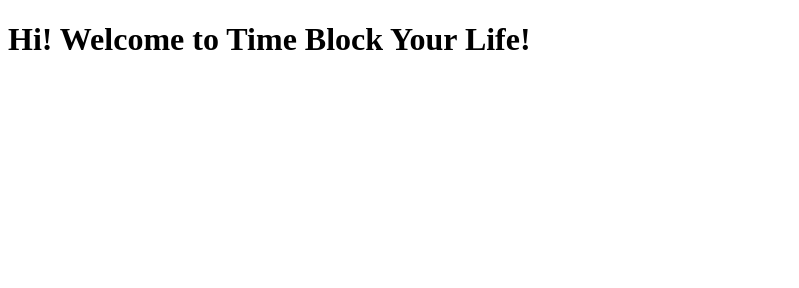
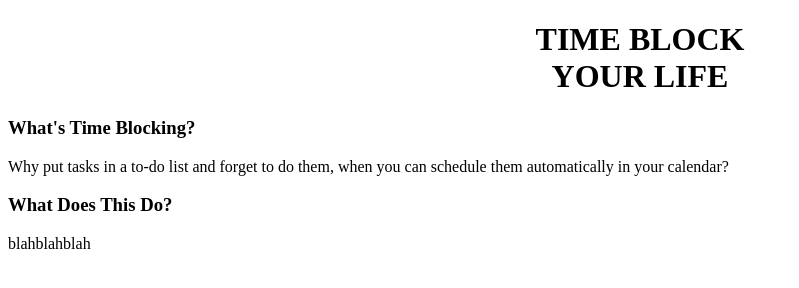
Before and after one commit to kevincheung00/time-block-your-life, a website: page index.html in a window 1280 px wide. Shown: the whole page, without its empty margins (0-799 px from the left). Drawn offline with Linux system fonts and the light colour scheme.

Commit message:
Added initial CSS

```diff
--- a/App.js
+++ b/App.js
@@ -14,7 +14,7 @@ fs.readFile('index.html', (err, html) => {
     res.statusCode = 200;
     res.setHeader('Content-type', 'text/html');
     res.write(html);
-    res.write("The date and time are currently: " + date.myDateTime());
+    // res.write("The date and time are currently: " + date.myDateTime());
     res.end();
   });
 
--- a/index.html
+++ b/index.html
@@ -1,10 +1,16 @@
 <!DOCTYPE html>
 <html lang="en" dir="ltr">
   <head>
+    <link rel="stylesheet" type="text/css" href="styles.css">
     <meta charset="utf-8">
     <title>Time Block Your Life!</title>
   </head>
   <body>
-    <h1>Hi! Welcome to Time Block Your Life!</h1>
+    <h1 style="text-align: center">TIME BLOCK <br> YOUR LIFE</h1>
+    <h3>What's Time Blocking?</h3>
+    <p>Why put tasks in a to-do list and forget to do them, when you can schedule them automatically in your calendar?</p>
+
+    <h3>What Does This Do?</h3>
+    <p>blahblahblah</p>
   </body>
 </html>
--- /dev/null
+++ b/styles.css
@@ -0,0 +1,3 @@
+#title {
+  text-align: center;
+}
```
